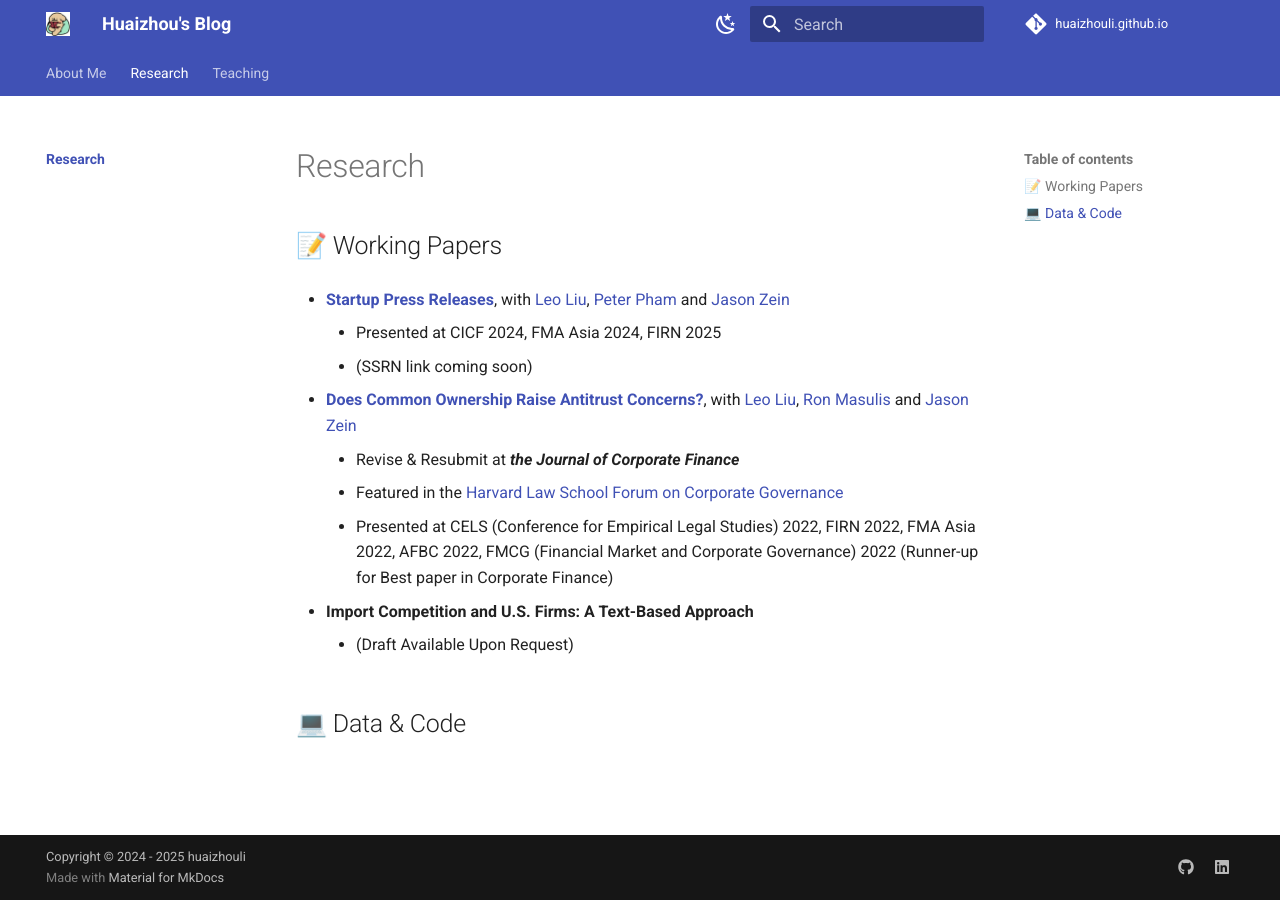
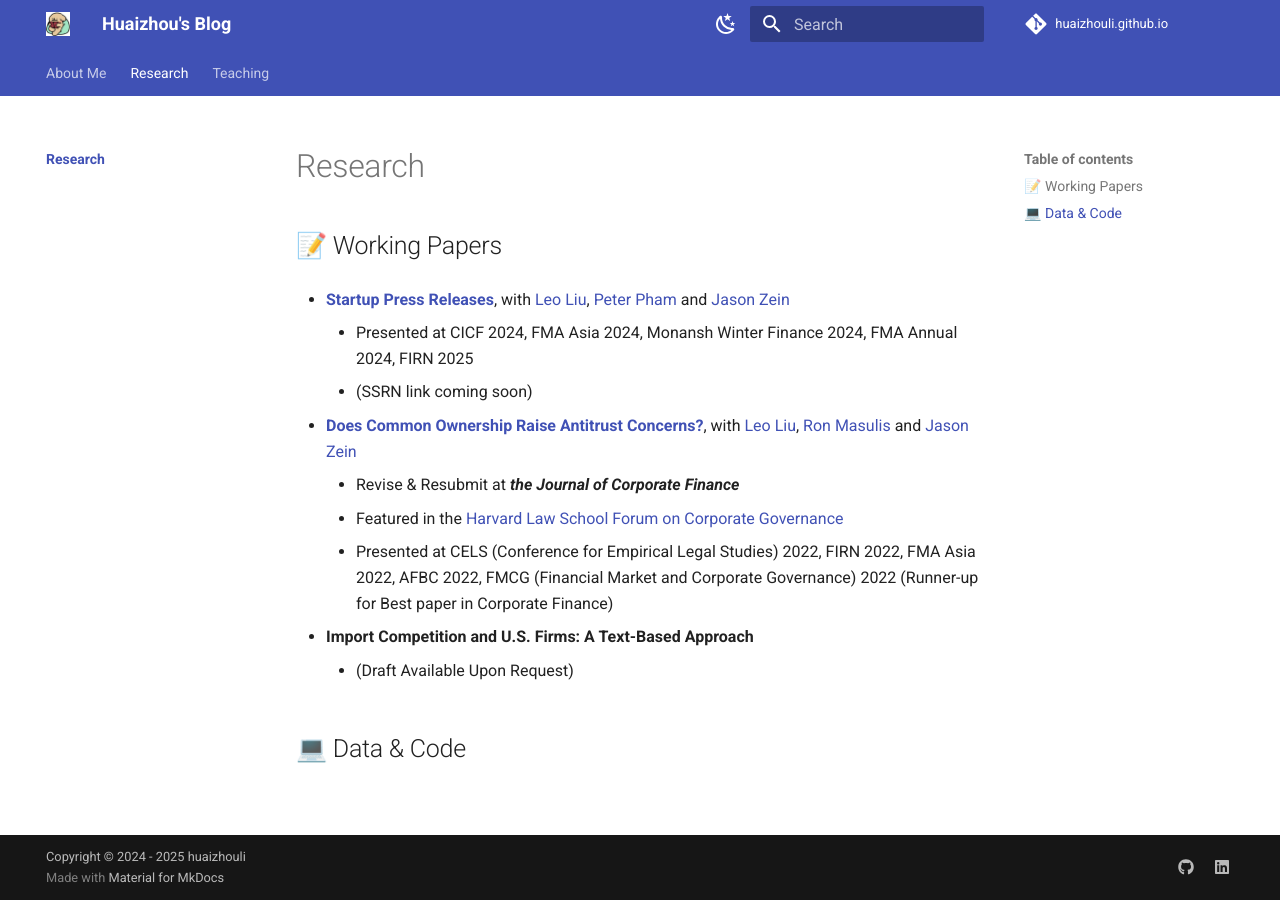
Before and after one commit to huaizhouli/huaizhouli.github.io, an MkDocs documentation site: the page built from docs/research/index.md, in a window 1280 px wide. Built offline with MkDocs 1.6.1 and Material for MkDocs 9.7.7, drawn with Linux system fonts in a browser that asks for light colours; comment, search, counter and statistics services are not loaded.

Commit message:
Update index.md

```diff
--- a/docs/research/index.md
+++ b/docs/research/index.md
@@ -3,7 +3,7 @@
 ## 📝 Working Papers
 
 - [**Startup Press Releases**](https://www.dropbox.com/scl/fi/718hh9p7cngcd8izkwu8a/main.pdf?rlkey=gdleuhzts0g7iaggxsk9efte0&st=14bcrcd3&dl=0), with [Leo Liu](https://leoliu0.github.io/), [Peter Pham](https://sites.google.com/view/peterkienpham/home) and [Jason Zein](https://www.jasonzein.com/)
-    - Presented at CICF 2024, FMA Asia 2024, FIRN 2025
+    - Presented at CICF 2024, FMA Asia 2024, Monansh Winter Finance 2024, FMA Annual 2024, FIRN 2025
     - (SSRN link coming soon)
 
 - [**Does Common Ownership Raise Antitrust Concerns?**](https://papers.ssrn.com/sol3/papers.cfm?abstract_id=4972463), with [Leo Liu](https://leoliu0.github.io/), [Ron Masulis](https://sites.google.com/site/ronmasulis) and [Jason Zein](https://www.jasonzein.com/)
```
